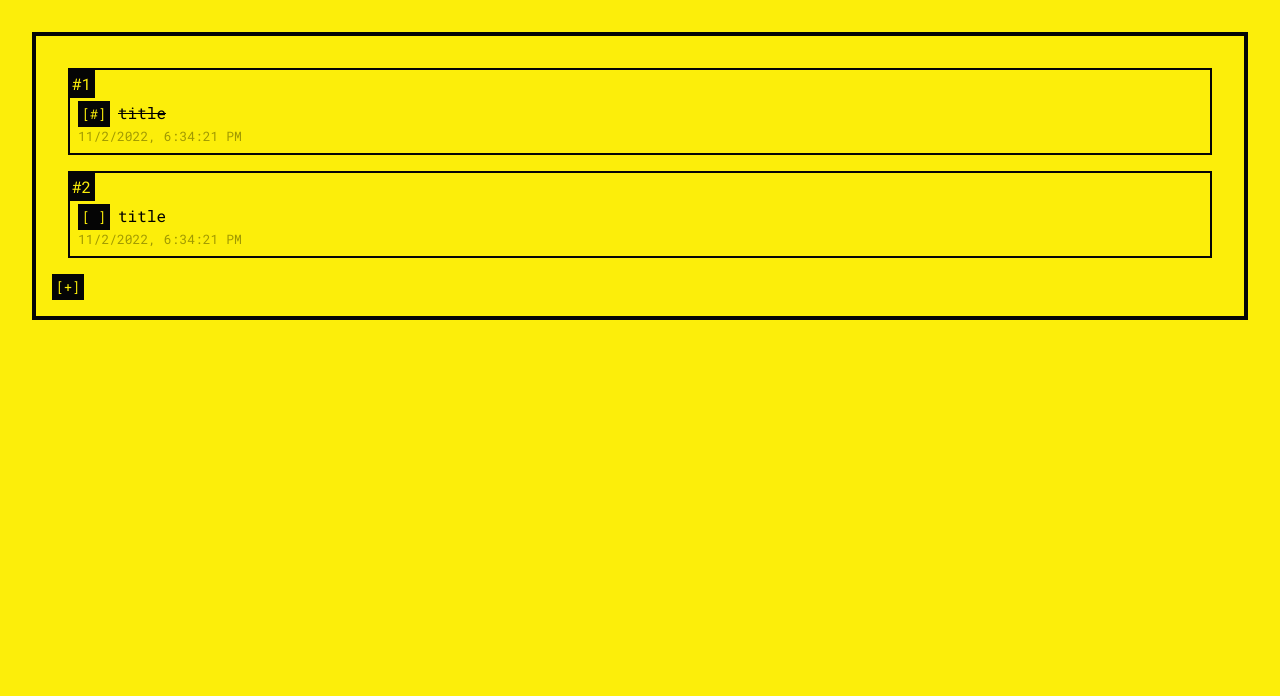
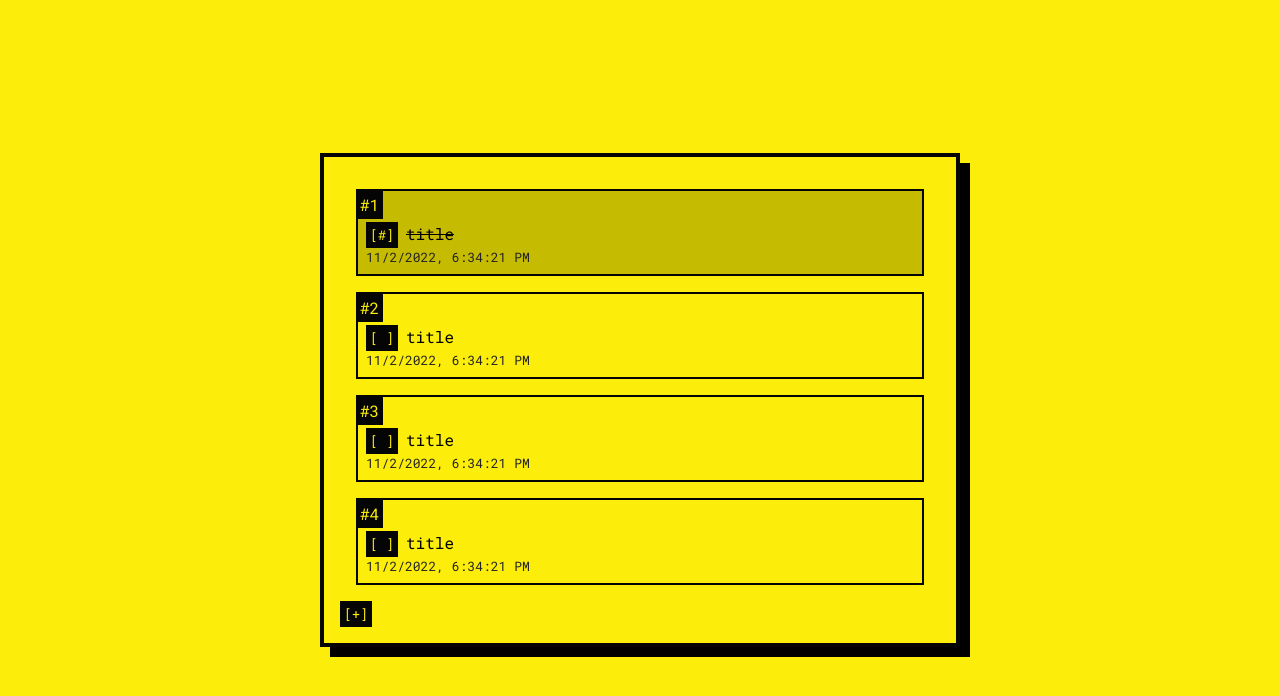
Before and after one commit to xNaCly/todo-application, a React (Create React App) app in the folder frontend/: page / in a window 1280 px wide. Shown: the top 696 px of the page. Built offline with nearby package versions, Linux system fonts and the light colour scheme.

Commit message:
style(web): update view

```diff
--- a/frontend/src/App.css
+++ b/frontend/src/App.css
@@ -4,8 +4,9 @@
 :root {
 	--bg-color: #fcee0a;
 	--fg-color: #050505;
+	--fg-sec-color: #232323;
 	--spacing: 2rem;
-	--sec-color: #a09902;
+	--bg-sec-color: #c5bb00;
 }
 
 * {
@@ -13,6 +14,13 @@
 	font-family: "Roboto Mono", monospace;
 	margin: 0;
 	padding: 0;
+}
+
+#App {
+	display: flex;
+	align-items: center;
+	justify-content: center;
+	height: 100vh;
 }
 
 body,
@@ -24,6 +32,8 @@ html {
 	border: calc(var(--spacing) / 8) solid var(--fg-color);
 	margin: var(--spacing);
 	padding: calc(var(--spacing) / 2);
+	width: 50%;
+	box-shadow: 10px 10px;
 }
 
 .task {
@@ -31,8 +41,13 @@ html {
 	margin: calc(var(--spacing) / 2);
 	border: calc(var(--spacing) / 16) solid var(--fg-color);
 }
+
 .task.task-finished .task-title {
 	text-decoration-line: line-through;
+}
+
+.task.task-finished {
+	background-color: var(--bg-sec-color);
 }
 
 .task-content {
@@ -43,7 +58,7 @@ html {
 
 .task-date {
 	font-size: small;
-	color: var(--sec-color);
+	color: var(--fg-sec-color);
 }
 
 .task-title {
@@ -95,4 +110,6 @@ input {
 	background-color: var(--fg-color);
 	color: var(--bg-color);
 	padding: calc(var(--spacing) / 8);
+	border: 1px solid var(--bg-color);
+	outline: none;
 }
--- a/frontend/src/App.js
+++ b/frontend/src/App.js
@@ -14,6 +14,18 @@ const exampleTasks = [
 		finished: false,
 		id: 2,
 	},
+	{
+		title: "title",
+		createdAt: Date.now(),
+		finished: false,
+		id: 3,
+	},
+	{
+		title: "title",
+		createdAt: Date.now(),
+		finished: false,
+		id: 4,
+	},
 ];
 
 function App() {
```
